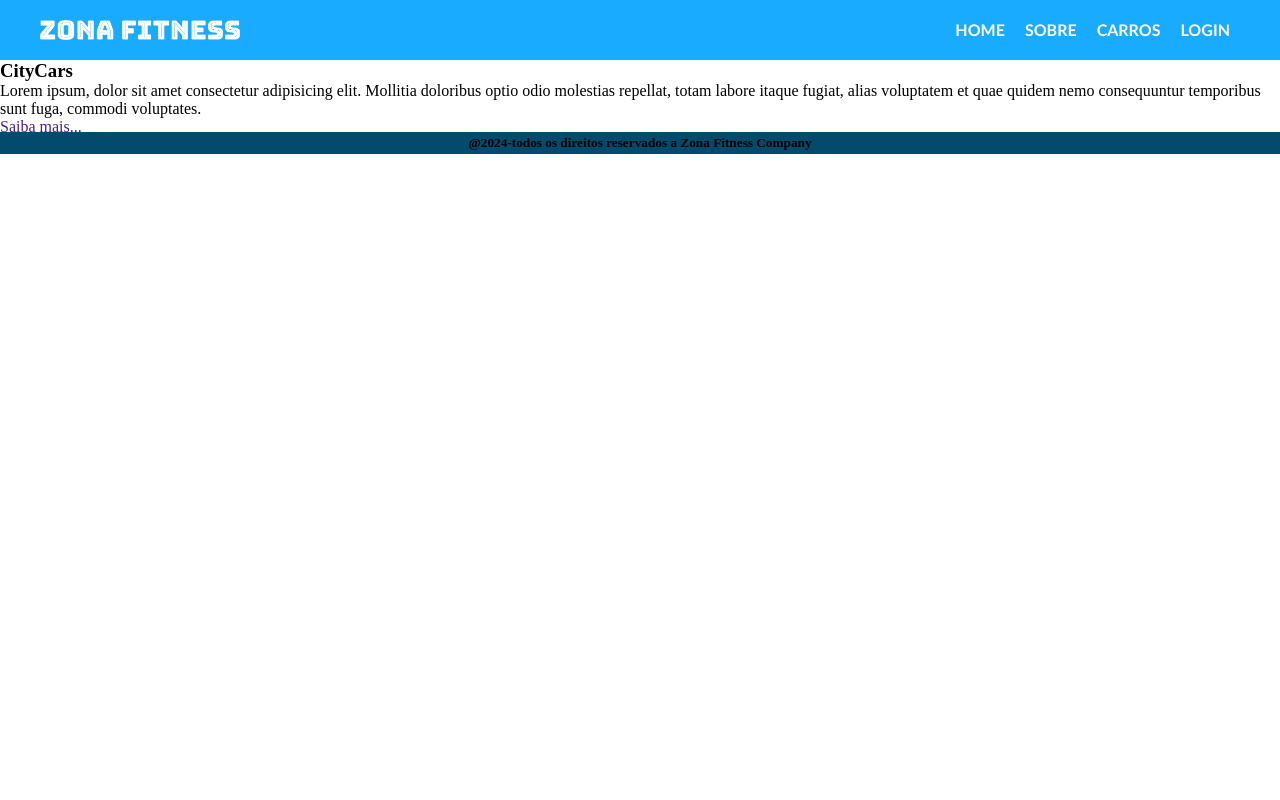
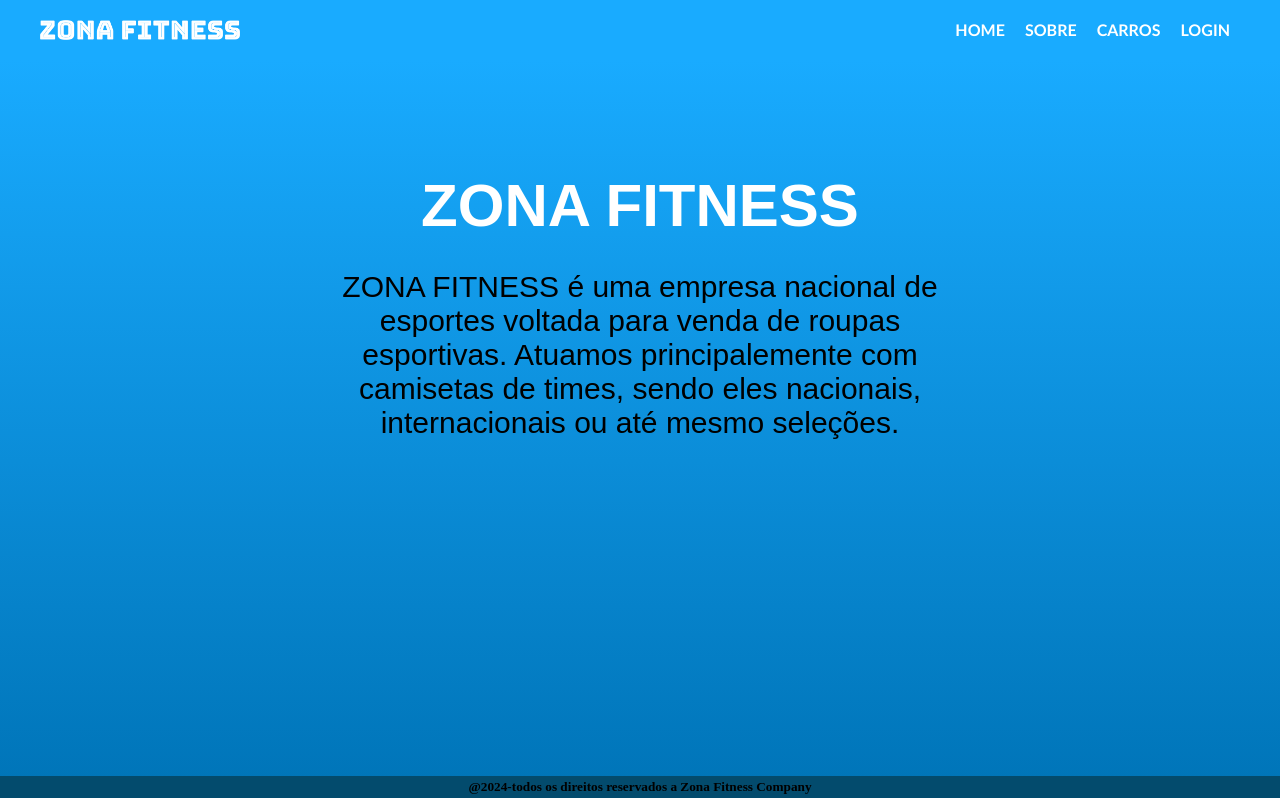
Before and after one commit to DataSphere-Solutions/CP4---WebDev-FrontEnd, a React (Vite) app: page /sobre in a window 1280 px wide. Built offline with nearby package versions, Linux system fonts and the light colour scheme.

Commit message:
cirando pagina sobre

```diff
--- a/src/css/FooterStyle.jsx
+++ b/src/css/FooterStyle.jsx
@@ -1,7 +1,6 @@
 import styled from "styled-components";
 
 export const FooterStyle =styled.section`
-
     h5{
         text-align: center;
         background-color: #034b6d;
--- a/src/css/LoginStyle.jsx
+++ b/src/css/LoginStyle.jsx
@@ -2,7 +2,74 @@ import styled from "styled-components";
 
 export const LoginStyle =styled.section`
 
-    .p{
-        background-color: aqua;
-    }
+#userhtml{
+    padding: 2PX 3PX 2PX 3PX;
+    border-radius: 10px;
+    background-color: rgba(255, 63, 89, 0);
+    border: 10px solid var(--color--3);
+    color: var(--color--3);
+    cursor: pointer;
+    font-size: 40px;
+    font-weight: 600;
+    transition:all 0.3s;
+    margin-right: 70px;
+    width: 40%;
+
+}
+#userhtml::placeholder{
+  color: var(--color--3);
+}
+#userhtml:hover{
+  transform: translateY(-10px);
+  background-color: var(--color--3);
+  color: var(--color--1);
+}
+
+#senhahtml{
+  padding: 2PX 3PX 2PX 3PX;
+  border-radius: 10px;
+  background-color: rgba(255, 63, 89, 0);
+  border: 10px solid var(--color--3);
+  color: var(--color--3);
+  cursor: pointer;
+  font-size: 40px;
+  font-weight: 600;
+  transition:all 0.3s;
+  margin-left: 100px;
+  width: 37%;
+}
+
+#senhahtml::placeholder{
+color: var(--color--3);
+}
+#senhahtml:hover{
+transform: translateY(-10px);
+background-color: var(--color--3);
+color: var(--color--1);
+}
+.confirmacao {
+  margin-top: 80px;
+  display: flex;
+  justify-content: center;
+}
+
+#entrar{
+    padding: 5PX 5PX 5PX 5PX;
+    border-radius: 10px;
+    background-color: rgba(255, 63, 89, 0);
+    border: 10px solid var(--color--3);
+    color: var(--color--3);
+    cursor: pointer;
+    margin-left: 20px;
+    font-size: 50px;
+    font-weight: 600;
+    transition:all 0.3s;
+    margin-bottom: 70px;
+}
+
+#entrar:hover{
+  transform: translateY(-10px);
+  background-color: var(--color--3);
+  color: var(--color--1);
+}
 `
--- /dev/null
+++ b/src/css/SobreStyle.jsx
@@ -0,0 +1,34 @@
+import styled from "styled-components";
+
+export const SobreStyle = styled.section`
+        @import url('https://fonts.googleapis.com/css2?family=Bungee&display=swap');
+
+        min-height: 90vh;
+        background-image: linear-gradient(to top, #0075b9, #19abff);
+        display: flex;
+        flex-direction: column;
+        align-items: center;
+        justify-content: center;
+        padding: 20px;
+        box-sizing: border-box;
+        .classe{
+            text-align:center;
+        }
+        .titulo{
+            font-family: "Bungee",sans-serif;
+            color: #ffffff;
+            text-align: center;
+            font-size: 60px;
+            margin-top: -230px;
+        }
+        .texto{
+            font-family: "Bungee",sans-serif;
+            font-size: 30px;
+            text-align: center;
+            padding-right: 300px;
+            padding-left: 300px;
+            margin-top: 30px;
+
+        }
+
+`;
--- a/src/routes/Login.jsx
+++ b/src/routes/Login.jsx
@@ -1,7 +1,6 @@
+import { LoginStyle } from "../css/LoginStyle";
 import {useRef} from 'react'
 import Cliente from '../components/Cliente';
-
-import { LoginStyle } from "../css/LoginStyle";
 
 
 const Login =()=>{
@@ -32,14 +31,14 @@ const Login =()=>{
 
     return(
         <>
-            <section>
+            <section className='login'>
 
             {getUsuario && getSenha ? (
 
                 <Cliente/>
             ):
                 <form onSubmit={handleLogin}>
-                    <p className='p'>
+                    <p>
                         Usuário:
                         <input type="text" placeholder="Digite seu usuário" ref={usuario} />
                     </p>
--- a/src/routes/Sobre.jsx
+++ b/src/routes/Sobre.jsx
@@ -1,12 +1,16 @@
-const Sobre=()=>{
-    return(
-        <section className="sobre">
 
-        <h3>CityCars</h3>
-        <p>Lorem ipsum, dolor sit amet consectetur adipisicing elit. Mollitia doloribus optio odio molestias repellat, totam labore itaque fugiat, alias voluptatem et quae quidem nemo consequuntur temporibus sunt fuga, commodi voluptates.</p>
-        <a href="" className="btn-saibaMais">Saiba mais...</a>
+import React from 'react';
+import { SobreStyle } from '../css/SobreStyle';
 
-        </section>
-    )
-}
-export default Sobre
+const Sobre = () => {
+    return (
+        <SobreStyle>
+            <section className='classe'>
+                <h3 className='titulo '>ZONA FITNESS</h3>
+                <p className='texto'>ZONA FITNESS é uma empresa nacional de esportes voltada para venda de roupas esportivas. Atuamos principalemente com camisetas de times, sendo eles nacionais, internacionais ou até mesmo seleções. </p>
+            </section>
+        </SobreStyle>
+    );
+};
+
+export default Sobre;
```
Also changed, not shown: src/css/RoupasStyle.jsx (added, +8 -0 lines).
